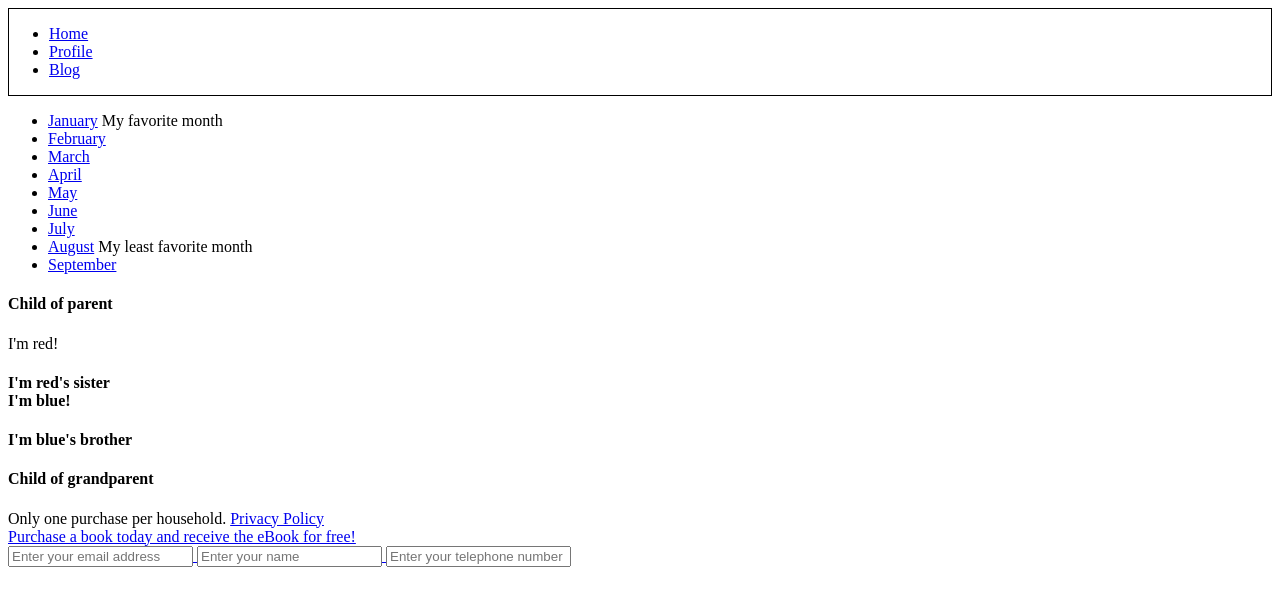
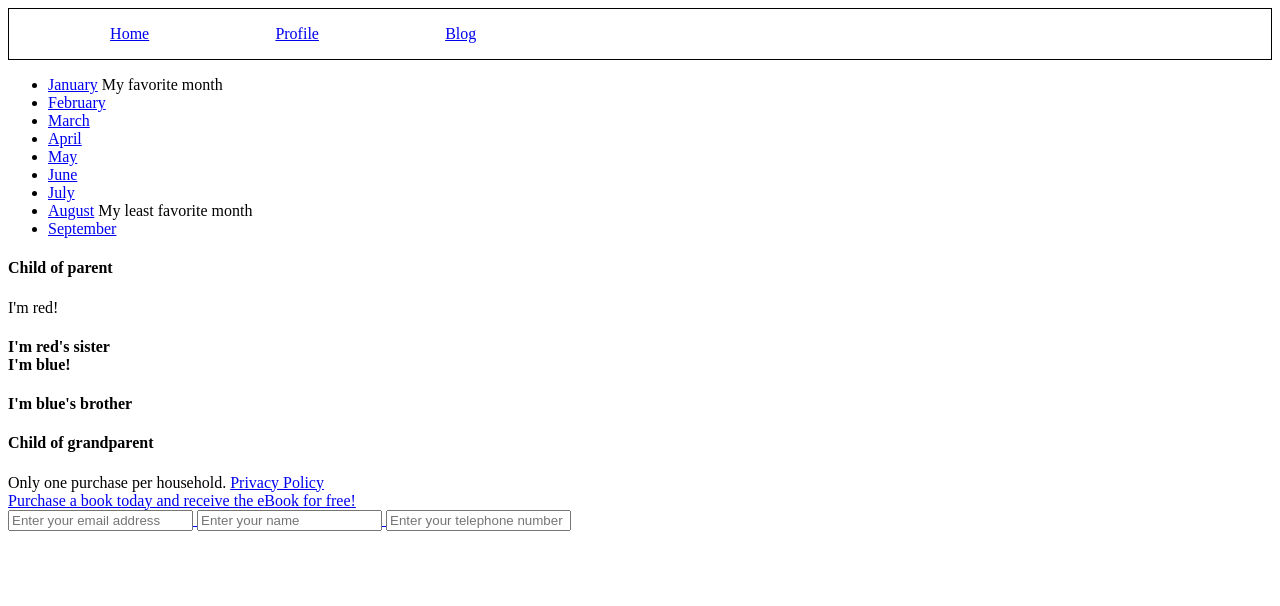
Before and after one commit to lukewalt/css-selector, a plain HTML site: page index.html in a window 1280 px wide. Drawn offline with Linux system fonts and the light colour scheme.

Commit message:
added initial flex property to main nav

```diff
--- a/index.html
+++ b/index.html
@@ -7,7 +7,7 @@
   <body>
     <!-- Convert the ul in the navigation element into a series of horizontal links with # as the href value, without bullets, and have some space between them horizontally. -->
     <header id="main-header">
-      <nav>
+      <nav id="main-nav">
         <ul>
           <li>
             <a href="home.html" id="home">Home</a>
--- a/main.css
+++ b/main.css
@@ -4,3 +4,11 @@
 #main-header {
   border: 1px solid black;
 }
+
+#main-nav ul li {
+    list-style-type: none;
+    display: inline-flex;
+    flex-grow: 1;
+    margin-left: 5%;
+    margin-right: 5%
+}
```
